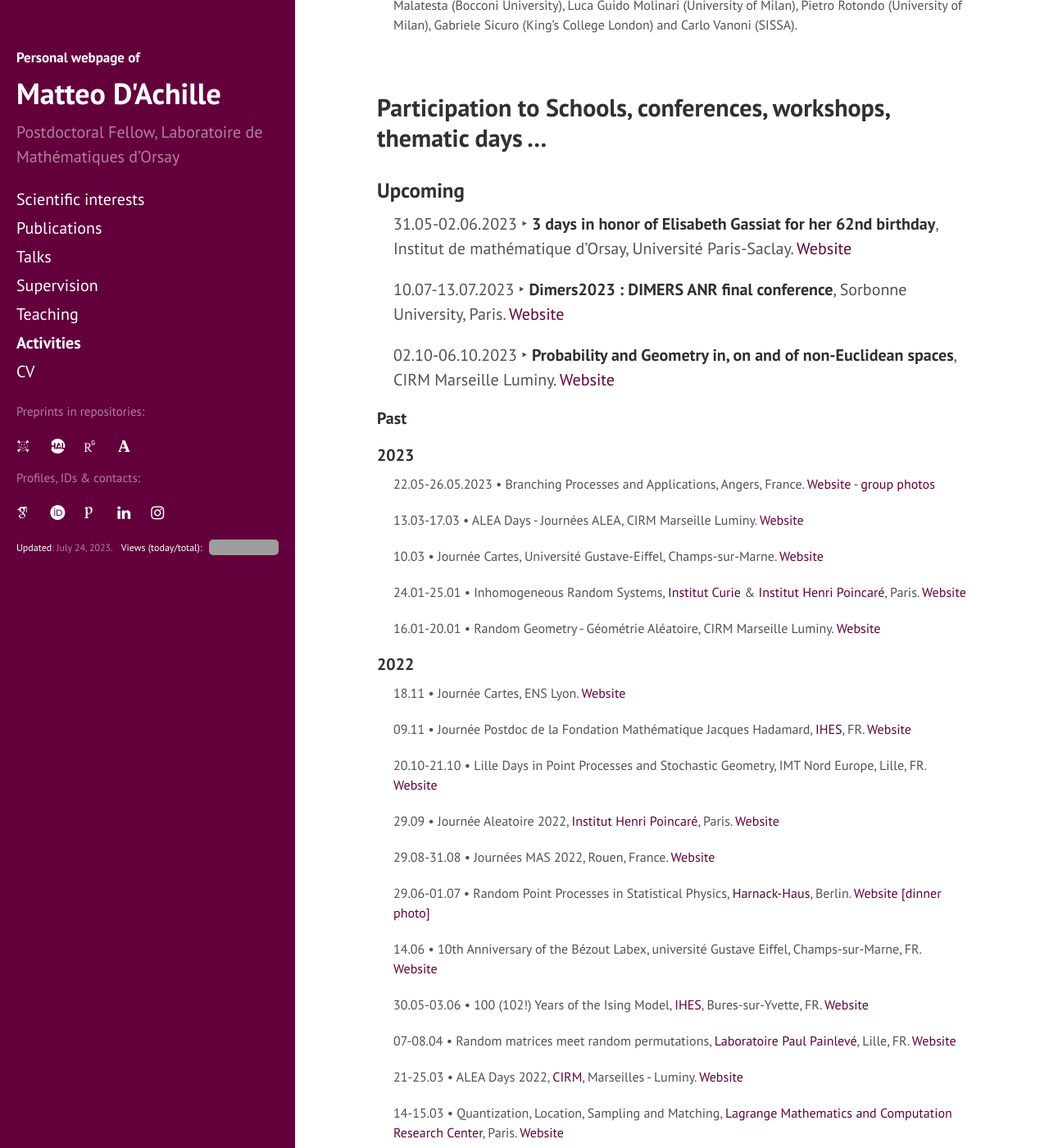
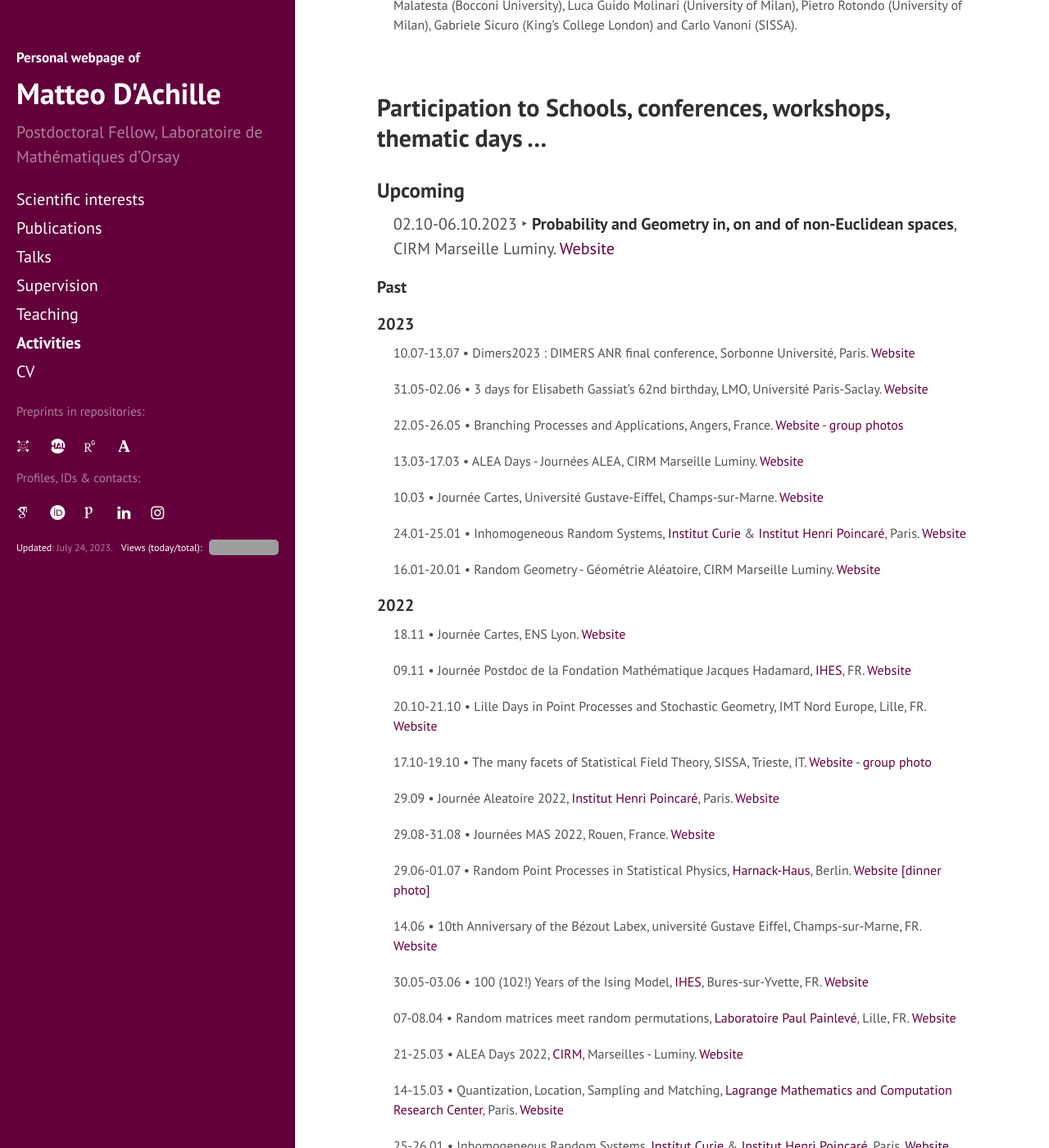
Before and after one commit to matteodachille/matteodachille.github.io, a Jekyll site: the page built from activities.md, in a window 1280 px wide and 1400 px high, scrolled down 820 px. Shown: the whole window at 82% size. Built offline with Jekyll 4.4.1, drawn with Linux system fonts in a browser that asks for light colours; nearby versions of some CDN libraries; some web fonts are replaced; grey boxes are pictures that could not be loaded.

Commit message:
Fixed slides

```diff
--- a/activities.md
+++ b/activities.md
@@ -44,12 +44,6 @@ with Pasquale Calabrese (SISSA), Andrea Gambassi (SISSA), Marco Gherardi (Univer
 ### Upcoming
 
 
-31.05-02.06.2023 &#x2023; **3 days in honor of Elisabeth Gassiat for her 62nd birthday**, Institut de mathématique d'Orsay, Université Paris-Saclay. [Website](https://www.imo.universite-paris-saclay.fr/fr/conf/conference-62-elisabeth-gassiat/){:target="_blank"}
-{: style="font-size: 20px; margin-left: 20px" }
-
-10.07-13.07.2023 &#x2023; **Dimers2023 : DIMERS ANR final conference**, Sorbonne University, Paris. [Website](https://dimers2023.sciencesconf.org/){:target="_blank"}
-{: style="font-size: 20px; margin-left: 20px" }
-
 02.10-06.10.2023 &#x2023; **Probability and Geometry in, on and of non-Euclidean spaces**, CIRM Marseille Luminy. [Website](https://conferences.cirm-math.fr/2897.html){:target="_blank"}
 {: style="font-size: 20px; margin-left: 20px" }
 
@@ -62,7 +56,13 @@ with Pasquale Calabrese (SISSA), Andrea Gambassi (SISSA), Marco Gherardi (Univer
 #### 2023
 {: .no_toc}
 
-22.05-26.05.2023 &#x2022; Branching Processes and Applications, Angers, France. [Website](https://site-branpro2023.apps.math.cnrs.fr/index.php){:target="_blank"} - [group photos](https://site-branpro2023.apps.math.cnrs.fr/pictures.php){:target="_blank"}
+10.07-13.07 &#x2022; Dimers2023 : DIMERS ANR final conference, Sorbonne Université, Paris. [Website](https://dimers2023.sciencesconf.org/){:target="_blank"}
+{: style="font-size: 16px; margin-left: 20px" }
+
+31.05-02.06 &#x2022; 3 days for Elisabeth Gassiat's 62nd birthday, LMO, Université Paris-Saclay. [Website](https://www.imo.universite-paris-saclay.fr/fr/conf/conference-62-elisabeth-gassiat/){:target="_blank"}
+{: style="font-size: 16px; margin-left: 20px" }
+
+22.05-26.05 &#x2022; Branching Processes and Applications, Angers, France. [Website](https://site-branpro2023.apps.math.cnrs.fr/index.php){:target="_blank"} - [group photos](https://site-branpro2023.apps.math.cnrs.fr/pictures.php){:target="_blank"}
 {: style="font-size: 16px; margin-left: 20px" }
 
 
@@ -90,6 +90,9 @@ with Pasquale Calabrese (SISSA), Andrea Gambassi (SISSA), Marco Gherardi (Univer
 
 
 20.10-21.10 &#x2022; Lille Days in Point Processes and Stochastic Geometry, IMT Nord Europe, Lille, FR. [Website](https://www.mathconf.org/jlppgs2022){:target="_blank"}
+{: style="font-size: 16px; margin-left: 20px" }
+
+17.10-19.10 &#x2022; The many facets of Statistical Field Theory, SISSA, Trieste, IT. [Website](https://sites.google.com/view/the-many-facets-of-sft/home){:target="_blank"} - [group photo](https://lh5.googleusercontent.com/2bFFd-JiBK0H5oYzDco9RYvqt0cVygXx8WlyjXe0c2n1Et3RktcPpiIM6iX3P7yW8UoviD_pcs2SWrNABv95l8ypzWeD6l1TerWjlZnIQuO7zPHQLlzzSj_oDW93-c8LFQ=w1280){:target="_blank"}
 {: style="font-size: 16px; margin-left: 20px" }
 
 
```
